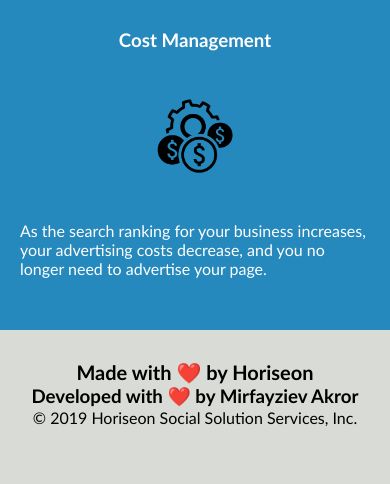
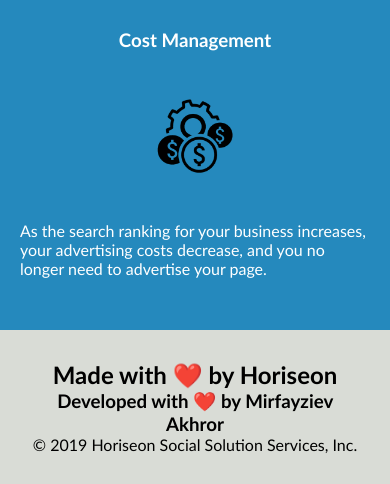
Before and after one commit to Akhrors-hub/homework11, a plain HTML site: page index.html in a window 390 px wide. Shown: the part 2295-2779 px from the top of the page. Before the commit the page ends 2752 px from the top, so only its background shows below. Drawn offline with Linux system fonts and the light colour scheme.

Commit message:
update my page

```diff
--- a/assets/css/style.css
+++ b/assets/css/style.css
@@ -4,12 +4,20 @@
     margin: 0;
 }
 
+body {
+    background-color: #d9dcd6;
+}
 .footer h2 {
     font-size: 20px;
 }
-body {
-    background-color: #d9dcd6;
+
+footer {
+    padding: 30px;
+    clear: both;
+    font-family: 'Trebuchet MS', 'Lucida Sans Unicode', 'Lucida Grande', 'Lucida Sans', Arial, sans-serif;
+    text-align: center;
 }
+
 /* media query larger than 1020px */
 
 @media screen and (min-width: 1020px)
@@ -200,12 +208,6 @@ aside {
     font-size: 36px;
 }
 
-.footer {
-    padding: 30px;
-    clear: both;
-    font-family: 'Trebuchet MS', 'Lucida Sans Unicode', 'Lucida Grande', 'Lucida Sans', Arial, sans-serif;
-    text-align: center;
-}
 
 
 }
@@ -404,12 +406,6 @@ aside {
         font-size: 36px;
     }
 
-    .footer {
-        padding: 30px;
-        clear: both;
-        font-family: 'Trebuchet MS', 'Lucida Sans Unicode', 'Lucida Grande', 'Lucida Sans', Arial, sans-serif;
-        text-align: center;
-    }
 
 
 }
--- a/index.html
+++ b/index.html
@@ -81,13 +81,13 @@
             </p>
         </div>
     </aside>
-    <div class="footer">
+    <footer>
         <h2>Made with ❤️️ by Horiseon</h2>
-        <h3>Developed with ❤️️ by Mi<span class="seo">rfayziev</span> Ak<span class="seo">ror</span> </h3>
+        <h3>Developed with ❤️️ by Mi<span class="seo">rfayziev</span> Ak<span class="seo">hror</span> </h3>
         <p>
             &copy; 2019 Horiseon Social Solution Services, Inc.
         </p>
-    </div>
+    </footer>
 </body>
 
 </html>
```
